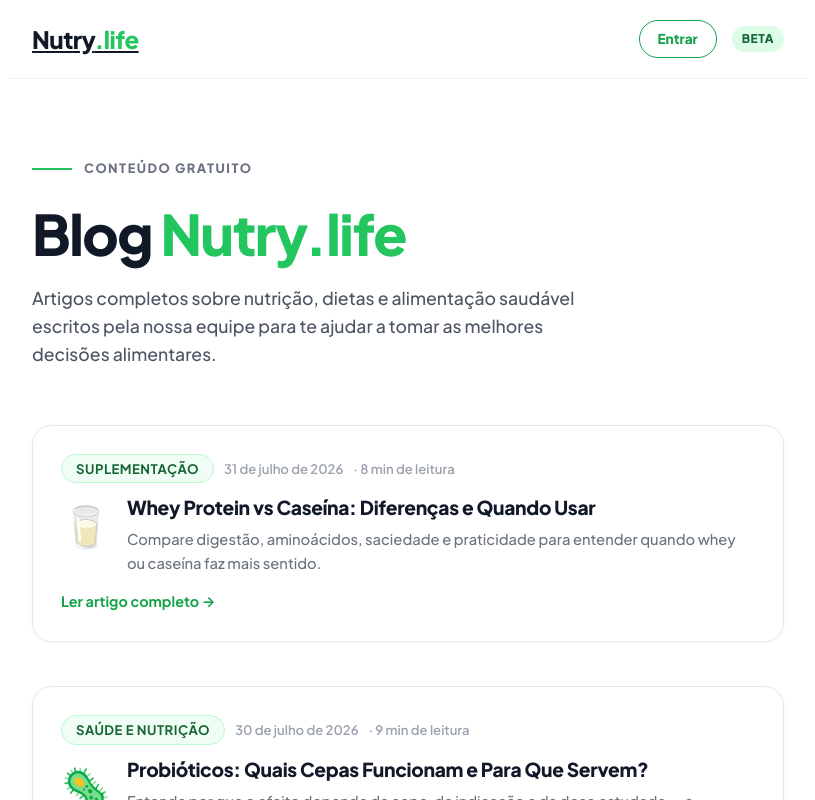
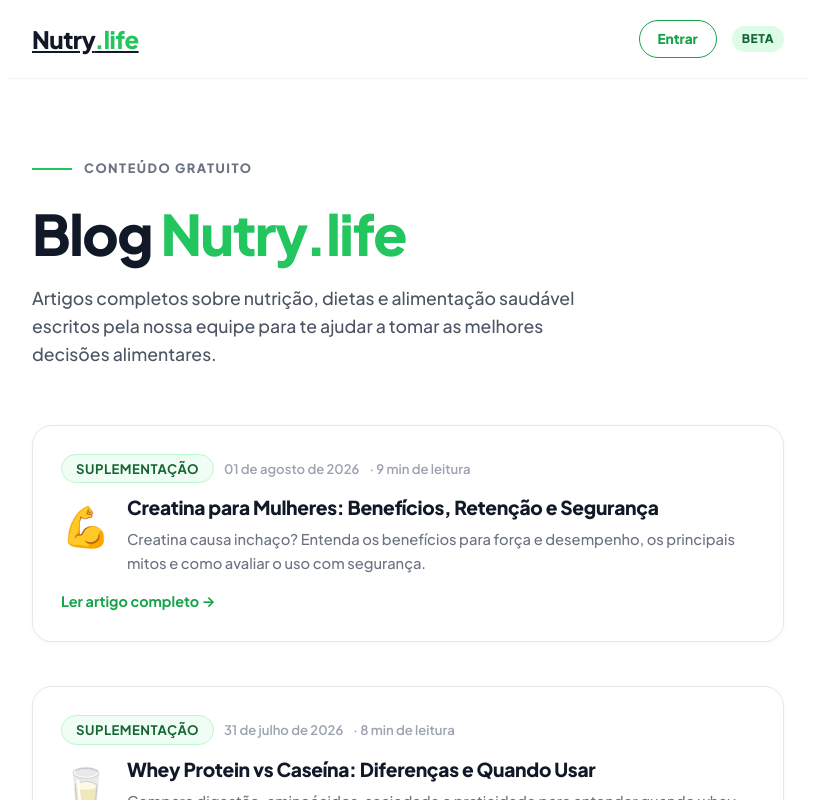
Before and after one commit to elevanceseguros/Nutri, a Next.js app: page /blog in a window 1280 px wide. Shown: the top 800 px of the page, without its empty margins (232-1047 px from the left). Built offline with nearby package versions, Linux system fonts and the light colour scheme.

Commit message:
blog: destaca artigo de 01 Ago 2026

```diff
--- a/src/app/blog/page.tsx
+++ b/src/app/blog/page.tsx
@@ -14,6 +14,15 @@ export const metadata: Metadata = {
 };
 
 const posts = [
+  {
+    slug: "creatina-para-mulheres-beneficios-retencao-seguranca",
+    titulo: "Creatina para Mulheres: Benefícios, Retenção e Segurança",
+    descricao: "Creatina causa inchaço? Entenda os benefícios para força e desempenho, os principais mitos e como avaliar o uso com segurança.",
+    data: "01 de agosto de 2026",
+    tempo: "9 min de leitura",
+    tag: "Suplementação",
+    emoji: "💪",
+  },
   {
     slug: "whey-protein-vs-caseina-diferencas",
     titulo: "Whey Protein vs Caseína: Diferenças e Quando Usar",
```
